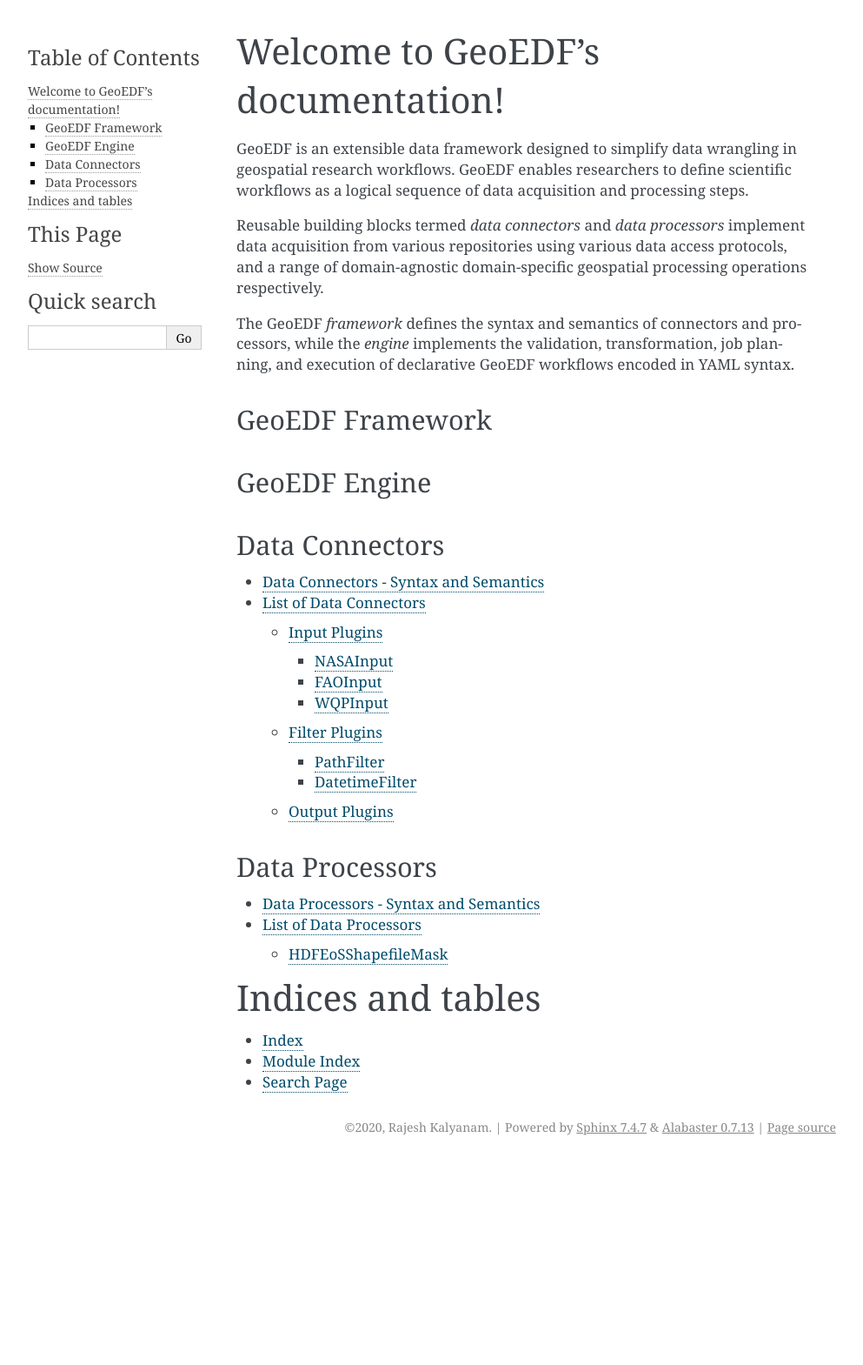
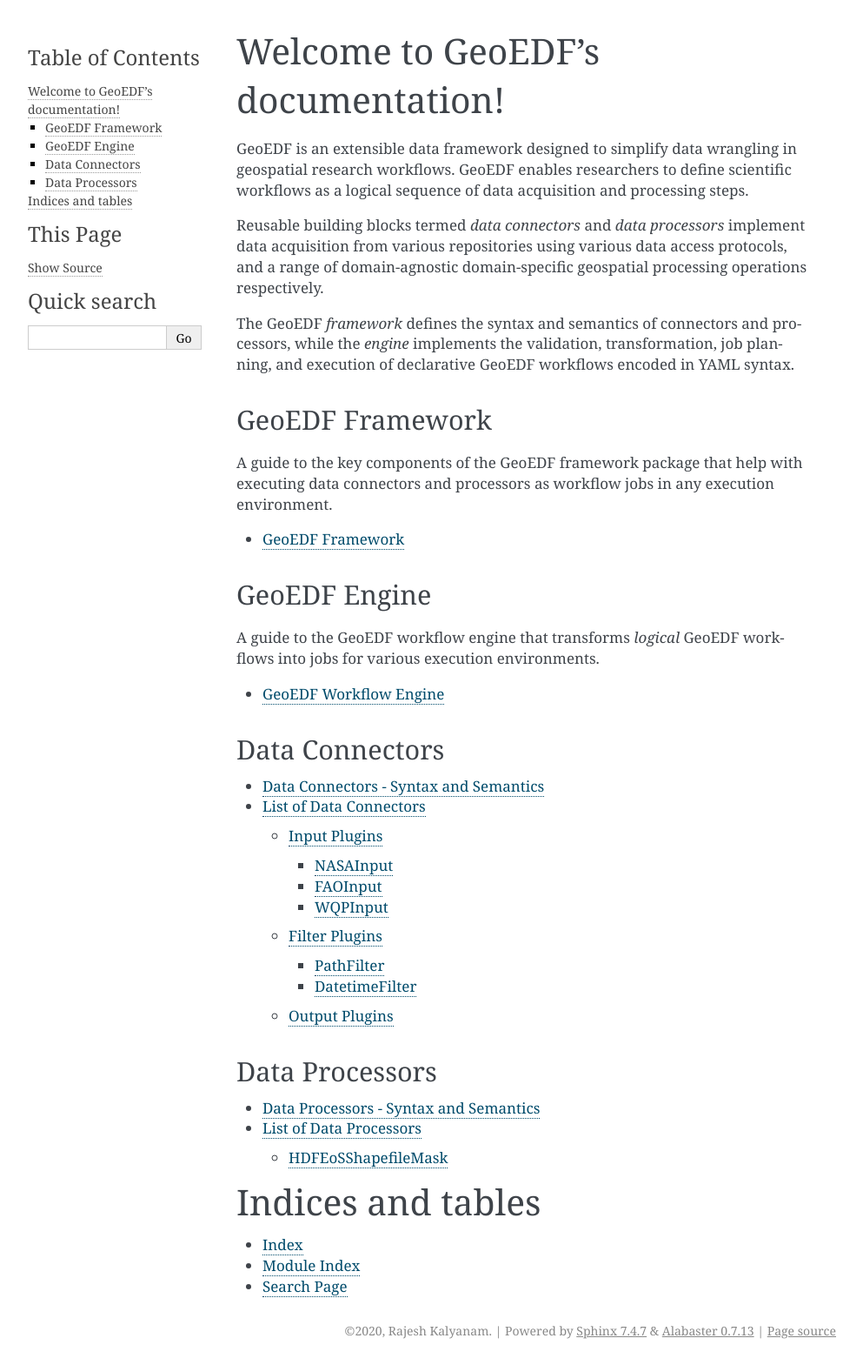
Before and after one commit to geoedf/geoedf, a Sphinx documentation site: the page built from docs/index.rst, in a window 1280 px wide. Shown: the whole page at 87% size, without its empty margins (148-1141 px from the left). Built offline with Sphinx 7.4.7, drawn with Linux system fonts in a browser that asks for light colours; before the commit the page ends 1335 px from its top, so only the background shows below that.

Commit message:
Added stubs for framework and engine

```diff
--- /dev/null
+++ b/docs/engine.rst
@@ -0,0 +1,2 @@
+GeoEDF Workflow Engine
+======================
--- /dev/null
+++ b/docs/framework.rst
@@ -0,0 +1,2 @@
+GeoEDF Framework
+================
--- a/docs/index.rst
+++ b/docs/index.rst
@@ -21,16 +21,24 @@
 GeoEDF Framework
 ----------------
 
+A guide to the key components of the GeoEDF framework package that help with executing data connectors and
+processors as workflow jobs in any execution environment.
+
 .. toctree::
    :maxdepth: 2
-   :caption: Contents:
+
+   framework
 
 GeoEDF Engine
 -------------
 
+A guide to the GeoEDF workflow engine that transforms *logical* GeoEDF workflows into jobs for various execution
+environments.
+
 .. toctree::
    :maxdepth: 2
-   :caption: Contents:
+
+   engine
 
 Data Connectors
 ---------------
```
